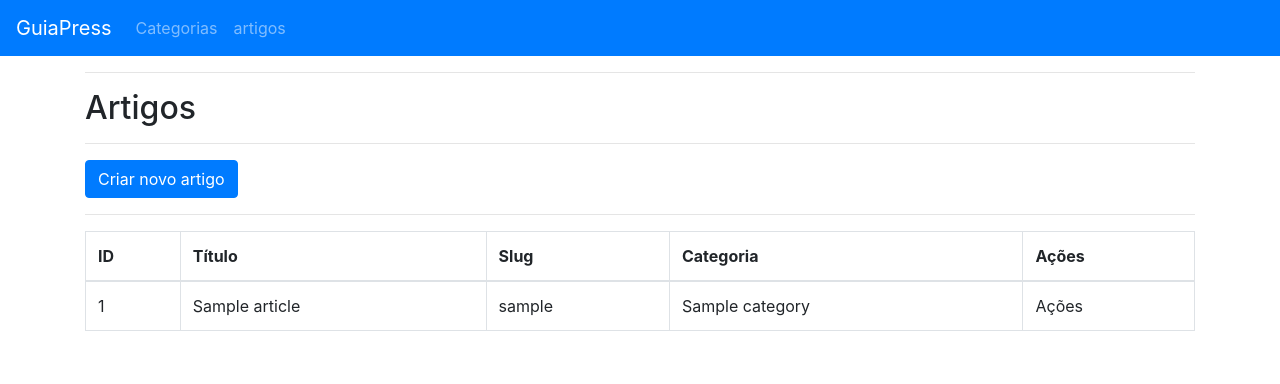
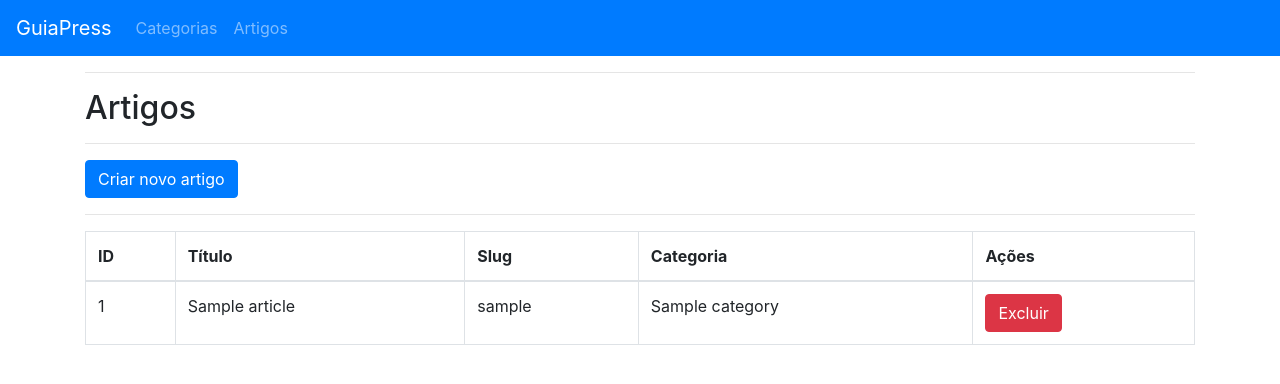
Before and after one commit to luicil/nodejs-guiapress, a Node server app: page /admin/articles in a window 1280 px wide. Shown: the top 384 px of the page. Run offline with Node 20, Linux system fonts and the light colour scheme; tables that the repository leaves empty hold one stand-in row (values such as "Sample post"); some libraries are stand-ins or nearby versions.

Commit message:
exclusáo de artigos

```diff
--- a/atricles/controller/ArticlesController.js
+++ b/atricles/controller/ArticlesController.js
@@ -18,6 +18,22 @@ router.get("/admin/articles/new", (req, res) =>{
     });
 });
 
+router.get("/articles/delete/:id", (req, res) => {
+    var id = req.params.id;
+    if(id != undefined){
+        if(!isNaN(id)){
+            Article.destroy({
+                where: {id}
+            }).then(() =>{
+                res.redirect("/admin/articles");
+            }).catch((error) =>{
+                console.log(error);
+                res.redirect("/admin/articles");
+            });
+        } else { res.redirect("/admin/articles"); };
+    } else { res.redirect("/admin/articles"); };
+});
+
 router.post("/articles/save", (req, res) =>{
     var title = req.body.title;
     var artigo = req.body.artigo;
@@ -29,8 +45,9 @@ router.post("/articles/save", (req, res) =>{
         categoryId: catID
     }).then(() =>{
         res.redirect("/admin/articles");
+    }).catch((err) =>{
+        res.redirect("/admin/articles");
     });
-
 });
 
 module.exports = router;
--- a/views/admin/articles/index.ejs
+++ b/views/admin/articles/index.ejs
@@ -18,17 +18,17 @@
                     </tr>
                 </thead>
                 <tbody>
-
                     <% articles.forEach(article => { %>
                         <tr>
                             <td><%= article.id %></td>
                             <td><%= article.title %></td>
                             <td><%= article.slug %></td>
                             <td><%= article.category.title %></td>
-                            <td>Ações</td>
+                            <td>
+                                <a id="deleteArtigo" href="/articles/delete/<%= article.id %>" class="btn btn-danger" onclick="confDel(event, this)">Excluir</a>
+                            </td>
                         </tr>
                     <% }); %>
-
                 </tbody>
             </table>
         </div>
@@ -37,8 +37,8 @@
 <script>
     function confDel(event, form){
         event.preventDefault();
-        if(confirm("Deseja realmente excluir a categoria ?")){
-            form.submit();
+        if(confirm("Deseja realmente excluir o artigo ?")){
+            window.location.replace(document.getElementById("deleteArtigo").href);
         }
     };
 </script>
--- a/views/partials/navbar.ejs
+++ b/views/partials/navbar.ejs
@@ -8,7 +8,7 @@
             <a  class="nav-link" href="/admin/categories">Categorias</a>
         </li>
         <li class="nav-item">
-            <a  class="nav-link" href="/admin/articles">artigos</a>
+            <a  class="nav-link" href="/admin/articles">Artigos</a>
         </li>
     </ul>
 
```
